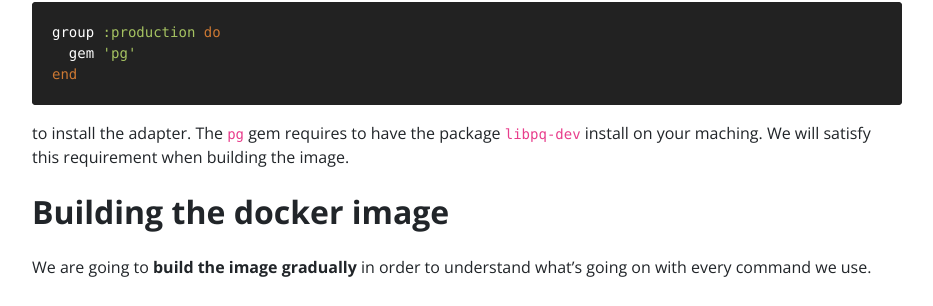
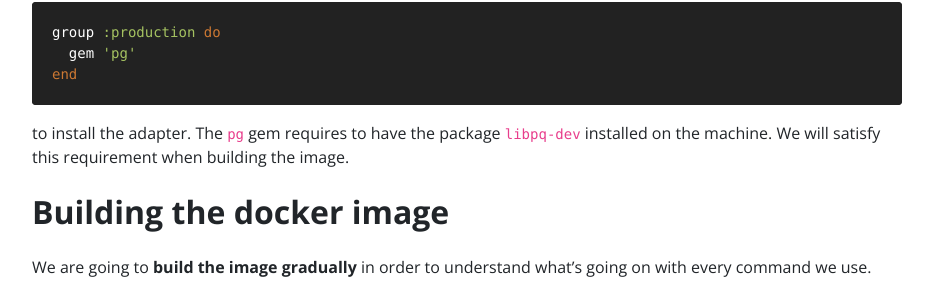
Before and after one commit to iridakos/iridakos.github.io, a Jekyll site: the page built from _posts/2019-04-07-dockerizing-a-rails-application.markdown, in a window 1280 px wide and 900 px high, scrolled down 3927 px. Shown: the part 138-444 px from the top of the window, without its empty margins (23-956 px from the left). Built offline with Jekyll 4.4.1, drawn with Linux system fonts in a browser that asks for light colours; nearby versions of some CDN libraries; comment, search, counter and statistics services are not loaded.

Commit message:
Update 2019-04-07-dockerizing-a-rails-application.markdown

````diff
--- a/_posts/2019-04-07-dockerizing-a-rails-application.markdown
+++ b/_posts/2019-04-07-dockerizing-a-rails-application.markdown
@@ -166,7 +166,7 @@ group :production do
 end
 ```
 
-to install the adapter. The `pg` gem requires to have the package `libpq-dev` install on your maching. We will satisfy this requirement when building the image.
+to install the adapter. The `pg` gem requires to have the package `libpq-dev` installed on the machine. We will satisfy this requirement when building the image.
 
 ## Building the docker image
 
````
